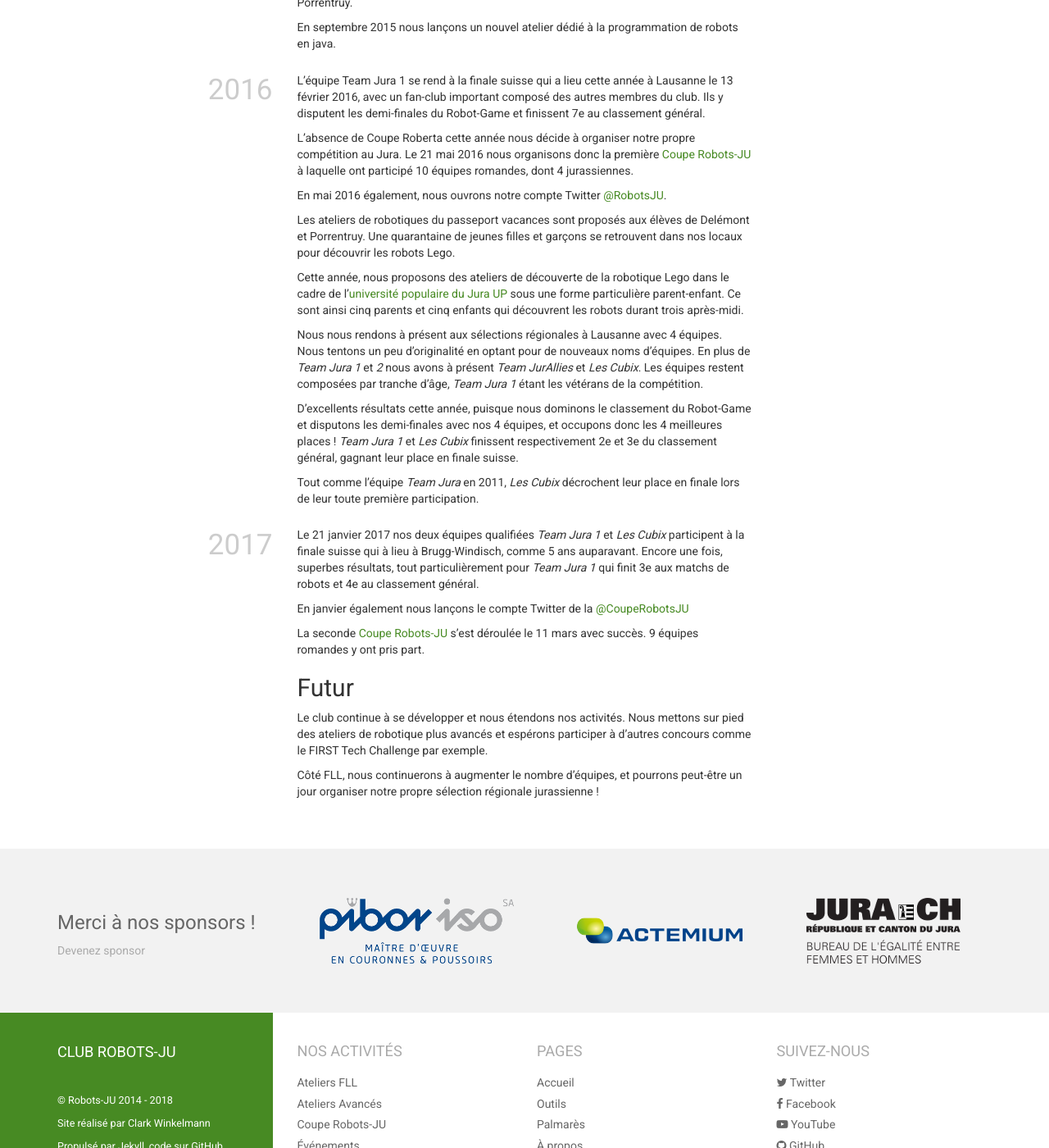
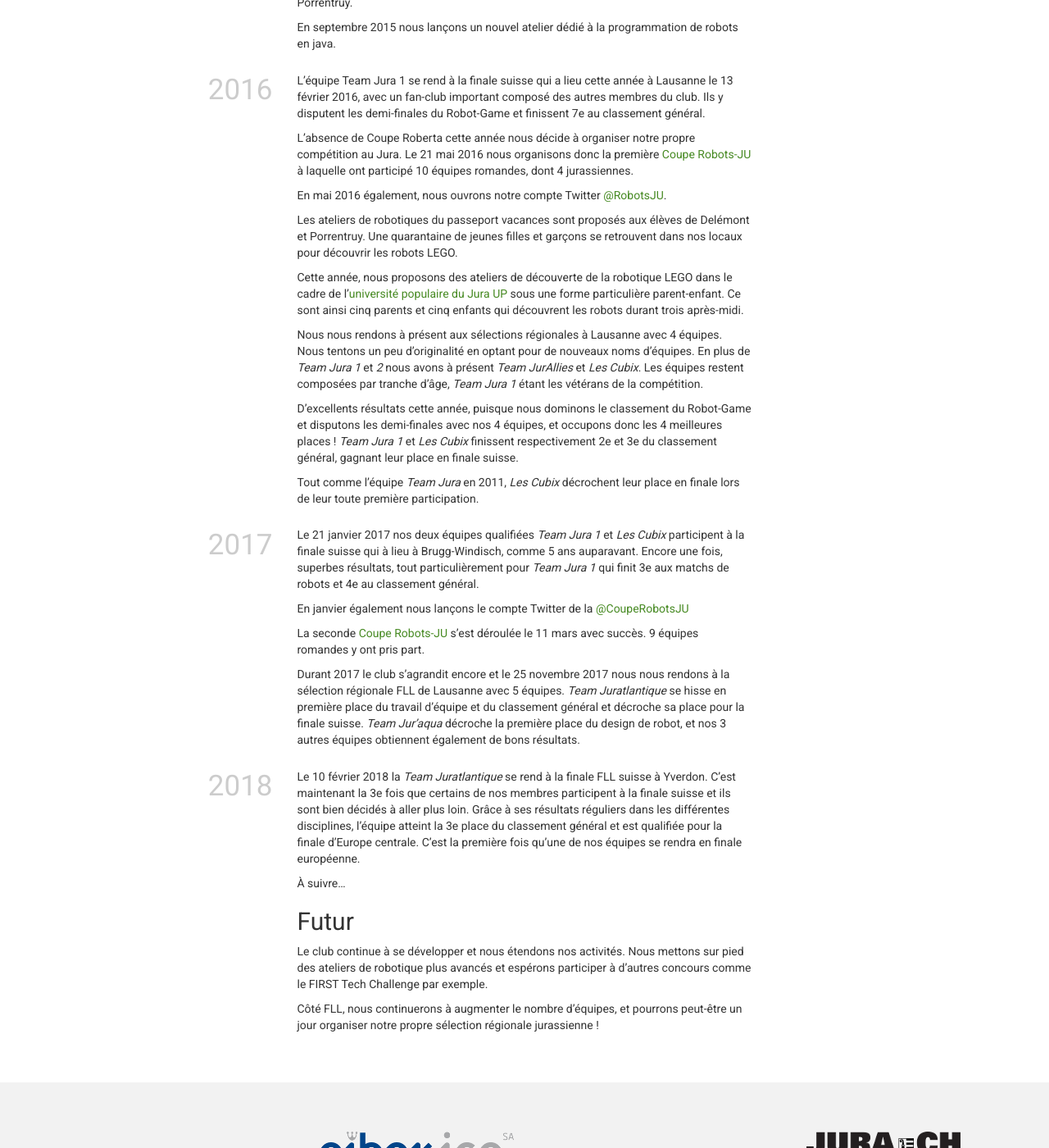
Before and after one commit to robots-ju/robots-ju.ch, a Jekyll site: the page built from about.md, in a window 1280 px wide and 1400 px high, scrolled down 1548 px. Shown: the whole window at 82% size. Built offline with Jekyll 4.4.1, drawn with Linux system fonts in a browser that asks for light colours; comment, search, counter and statistics services are not loaded; some of the changed text lies outside the part shown.

Commit message:
Mise à jour historique

```diff
--- a/about.md
+++ b/about.md
@@ -44,7 +44,7 @@ Le nombre de participants augmente, et nous participons cette année avec 2 équ
 
 En février 2014, face à l'augmentation des membres, nous créons officiellement le club Robots-JU afin de faciliter la gestion des participations et finances du groupe de robotique.
 
-Nous proposons des ateliers  de découverte des robots Lego Mindstorms dans le cadre de la semaine sans télé à Delémont.
+Nous proposons des ateliers  de découverte des robots LEGO Mindstorms dans le cadre de la semaine sans télé à Delémont.
 
 Nous participons à nouveau à la Coupe Roberta le 5 avril 2014, cette fois avec 3 équipes.
 
@@ -72,9 +72,9 @@ L'absence de Coupe Roberta cette année nous décide à organiser notre propre c
 
 En mai 2016 également, nous ouvrons notre compte Twitter [@RobotsJU](https://twitter.com/RobotsJU).
 
-Les ateliers de robotiques du passeport vacances sont proposés aux élèves de Delémont et Porrentruy. Une quarantaine de jeunes filles et garçons se retrouvent dans nos locaux pour découvrir les robots Lego.
+Les ateliers de robotiques du passeport vacances sont proposés aux élèves de Delémont et Porrentruy. Une quarantaine de jeunes filles et garçons se retrouvent dans nos locaux pour découvrir les robots LEGO.
 
-Cette année, nous proposons des ateliers de découverte de la robotique Lego dans le cadre de l'[université populaire du Jura UP](http://www.upjurassienne.ch) sous une forme particulière parent-enfant. Ce sont ainsi cinq parents et cinq enfants qui découvrent les robots durant trois après-midi.
+Cette année, nous proposons des ateliers de découverte de la robotique LEGO dans le cadre de l'[université populaire du Jura UP](http://www.upjurassienne.ch) sous une forme particulière parent-enfant. Ce sont ainsi cinq parents et cinq enfants qui découvrent les robots durant trois après-midi.
 
 Nous nous rendons à présent aux sélections régionales à Lausanne avec 4 équipes. Nous tentons un peu d'originalité en optant pour de nouveaux noms d'équipes. En plus de *Team Jura 1* et *2* nous avons à présent *Team JurAllies* et *Les Cubix*. Les équipes restent composées par tranche d'âge, *Team Jura 1* étant les vétérans de la compétition.
 
@@ -92,6 +92,20 @@ En janvier également nous lançons le compte Twitter de la [@CoupeRobotsJU](htt
 La seconde [Coupe Robots-JU](https://coupe.robots-ju.ch/) s'est déroulée le 11 mars avec succès.
 9 équipes romandes y ont pris part.
 
+Durant 2017 le club s'agrandit encore et le 25 novembre 2017 nous nous rendons à la sélection régionale FLL de Lausanne avec 5 équipes.
+*Team Juratlantique* se hisse en première place du travail d'équipe et du classement général et décroche sa place pour la finale suisse.
+*Team Jur'aqua* décroche la première place du design de robot, et nos 3 autres équipes obtiennent également de bons résultats.
+
+### 2018
+{: class="side-title"}
+
+Le 10 février 2018 la *Team Juratlantique* se rend à la finale FLL suisse à Yverdon.
+C'est maintenant la 3e fois que certains de nos membres participent à la finale suisse et ils sont bien décidés à aller plus loin.
+Grâce à ses résultats réguliers dans les différentes disciplines, l'équipe atteint la 3e place du classement général et est qualifiée pour la finale d'Europe centrale.
+C'est la première fois qu'une de nos équipes se rendra en finale européenne.
+
+À suivre...
+
 ## Futur
 
 Le club continue à se développer et nous étendons nos activités. Nous mettons sur pied des ateliers de robotique plus avancés et espérons participer à d'autres concours comme le FIRST Tech Challenge par exemple.
```
